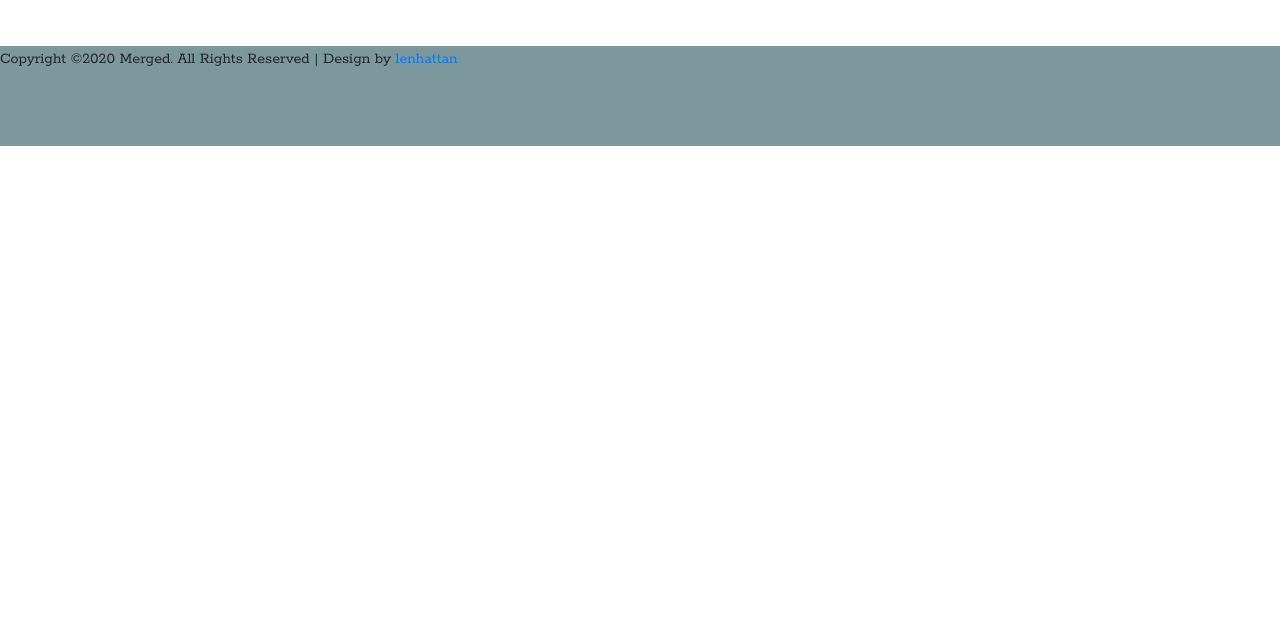
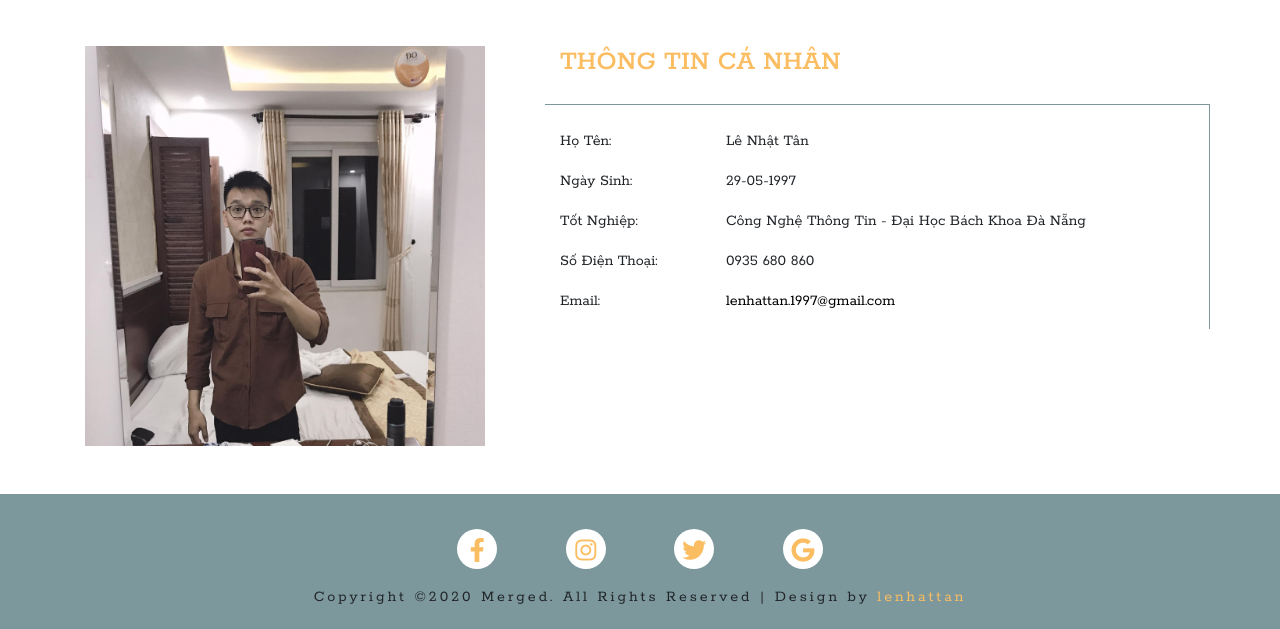
Before and after one commit to kelly-98/lenhattan-1997.github.io, a plain HTML site: page index.html in a window 1280 px wide. Shown: the part 802-1431 px from the top of the page. Before the commit the page ends 948 px from the top, so only its background shows below. Drawn offline with nearby package versions, Linux system fonts and the light colour scheme.

Commit message:
about me

```diff
--- a/css/index.css
+++ b/css/index.css
@@ -27,6 +27,7 @@
 
 .header__navbar .navbar-nav .nav-item.active .nav-link{
     color: #fbbd61;
+    font-weight: 500;
 }
 
 .header__navbar .navbar-nav .nav-item .nav-link:hover{
@@ -73,13 +74,68 @@
 /* Footer */
 .footer{
     background-color: #7C989C;
-    height: 100px;
 }
 
-.footer-bottom{
-    background-color: #E0C5AC;
+.footer__top{
+    padding: 1.2rem 0 1rem;
 }
 
+.footer__icon i {
+    font-size: 1.5rem;
+    height: 40px;
+    width: 40px;
+    border: 1px solid transparent;
+    line-height: 40px;
+    text-align: center;
+    border-radius: 50%;
+    margin: 0 2rem;
+    background-color: white;
+    cursor: pointer;
+    transition: all .5s;
+}
+
+.footer__icon i:hover{
+    background-color: #fbbd61;
+    color: white;
+}
+
+.footer__icon{
+    color: #fbbd61;
+}
+
+.footer__bottom{
+    text-align: center;
+    letter-spacing: 3px;
+}
+
+.footer__bottom a{
+    color: #fbbd61;
+    text-decoration: none;
+}
+
+
+/* About Me */
+.aboutMe .aboutMe__avt img{
+   height: 400px;
+   width: 400px;
+}
+
+.aboutMe__content h3{
+    color: #fbbd61;
+    font-weight: 500;
+    /* border-bottom: 1px solid #7C989C; */
+}
+
+.aboutMe__detail{
+    border-top: 1px solid #7C989C;
+    border-right: 1px solid #7C989C;
+    padding-top: 1.5rem;
+}
+
+.detail__right a{
+    text-decoration: none;
+    color: black;
+}
 
 
 
--- a/index.html
+++ b/index.html
@@ -50,18 +50,47 @@
         </div>
     </header>
 
+    <section class="aboutMe mt-5">
+        <div class="container">
+            <div class="row">
+                <div class="col-5 aboutMe__avt">
+                    <img src="./img/avt.jpg" alt="avatar">
+                </div>
+                <div class="col-7 aboutMe__content">
+                    <h3 class="pb-3">THÔNG TIN CÁ NHÂN</h3>
+                    <div class="row aboutMe__detail">
+                        <div class="col-3">
+                            <p>Họ Tên: </p>
+                            <p>Ngày Sinh: </p>
+                            <p>Tốt Nghiệp:</p>
+                            <p>Số Điện Thoại:</p>
+                            <p>Email: </p>
+                        </div>
+                        <div class="col-9 detail__right">
+                            <p>Lê Nhật Tân</p>
+                            <p>29-05-1997</p>
+                            <p>Công Nghệ Thông Tin - Đại Học Bách Khoa Đà Nẵng</p>
+                            <p>0935 680 860</p>
+                            <a href="https://mail.google.com/mail/u/0/#inbox">lenhattan.1997@gmail.com</a>
+                        </div>
+                    </div>
+                </div>
+            </div>
+        </div>
+    </section>
 
 
 
-
-    <footer class="footer mt-5">
-        <div class="container footer__top">
-            <div class="row">
-                <div class="col-6"></div>
-                <div class="col-6"></div>
+    <footer class="footer mt-5 pt-3">
+        <div class="container footer__top text-center">
+            <div class="footer__icon">
+                <i class="fab fa-facebook-f"></i>
+                <i class="fab fa-instagram"></i>
+                <i class="fab fa-twitter"></i>
+                <i class="fab fa-google"></i>
             </div>
         </div>
-        <div class="footer__bottom">
+        <div class="footer__bottom pb-1">
             <p>Copyright ©2020 Merged. All Rights Reserved | Design by <a href="https://www.facebook.com/profile.php?id=100006562846756">lenhattan</a></p>
         </div>
     </footer>
```
